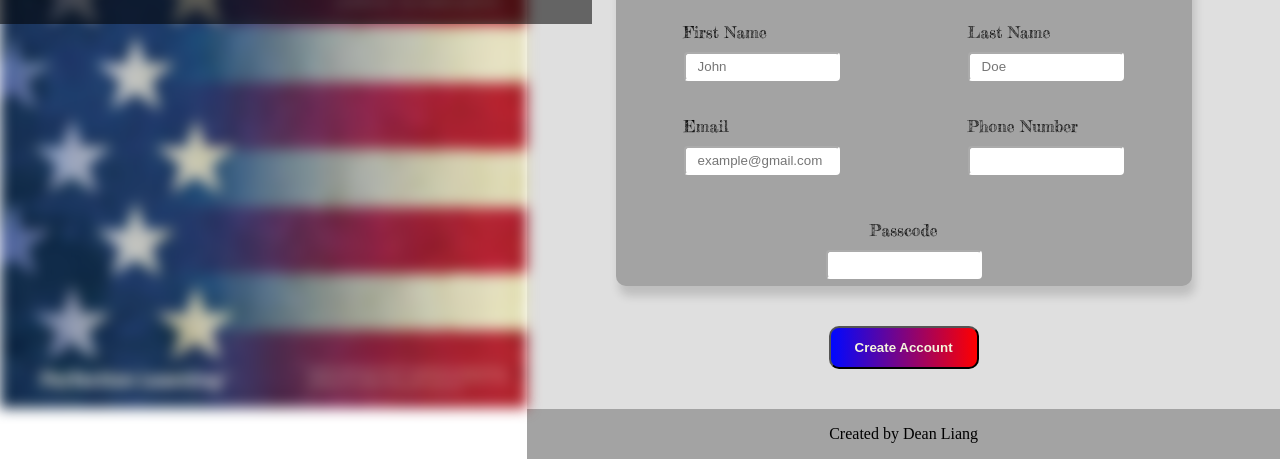
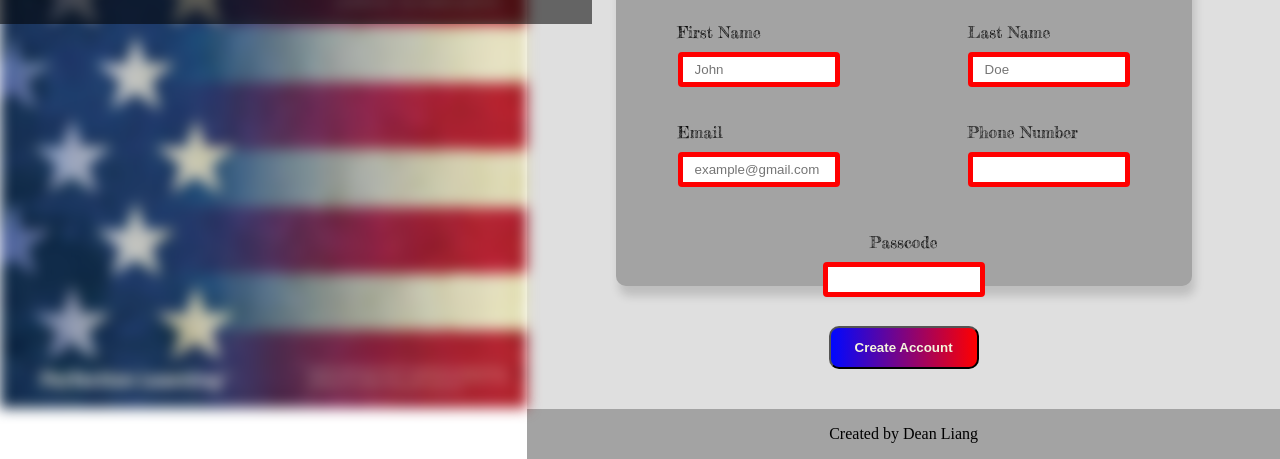
Before and after one commit to dextersquad4/sign_up_sheet, a plain HTML site: page index.html in a window 1280 px wide. Shown: the part 392-851 px from the top of the page. Drawn offline with Linux system fonts and the light colour scheme.

Commit message:
add required fields because it is a sign up

```diff
--- a/index.html
+++ b/index.html
@@ -28,20 +28,20 @@
                 <div id="top-half">
                     <div id="first-column">
                         <label for="first-name">First Name</label>
-                        <input maxlength="20" minlength="2" placeholder="John" name="first-name" id="first-name" autocomplete="name">
+                        <input maxlength="20" minlength="2" placeholder="John" name="first-name" id="first-name" autocomplete="name" required>
                         <label for="email">Email</label>
-                        <input type="email" placeholder="example@gmail.com" name="email" id="email" autocomplete="email">
+                        <input type="email" placeholder="example@gmail.com" name="email" id="email" autocomplete="email" required>
                     </div>
                     <div id="second-column">
                         <label for="last-name">Last Name</label>
-                        <input maxlength="20" minlength="2" placeholder="Doe" name="last-name" id="last-name" autocomplete="name">
+                        <input maxlength="20" minlength="2" placeholder="Doe" name="last-name" id="last-name" autocomplete="name" required>
                         <label for="phone-number">Phone Number</label>
-                        <input type="tel" id="phone-number" name="phone-number" autocomplete="tel" minlength="7">
+                        <input type="tel" id="phone-number" name="phone-number" autocomplete="tel" minlength="7" required>
                     </div>
                 </div>
                 <div id="bottom-half">
                     <label for="passcode">Passcode</label>
-                    <input type="password" id="passcode" name="passcode" autocomplete="new-password" minlength="2">
+                    <input type="password" id="passcode" name="passcode" autocomplete="new-password" minlength="2" required>
                 </div>
             </div>
             <div class="submit-button-container">
```
